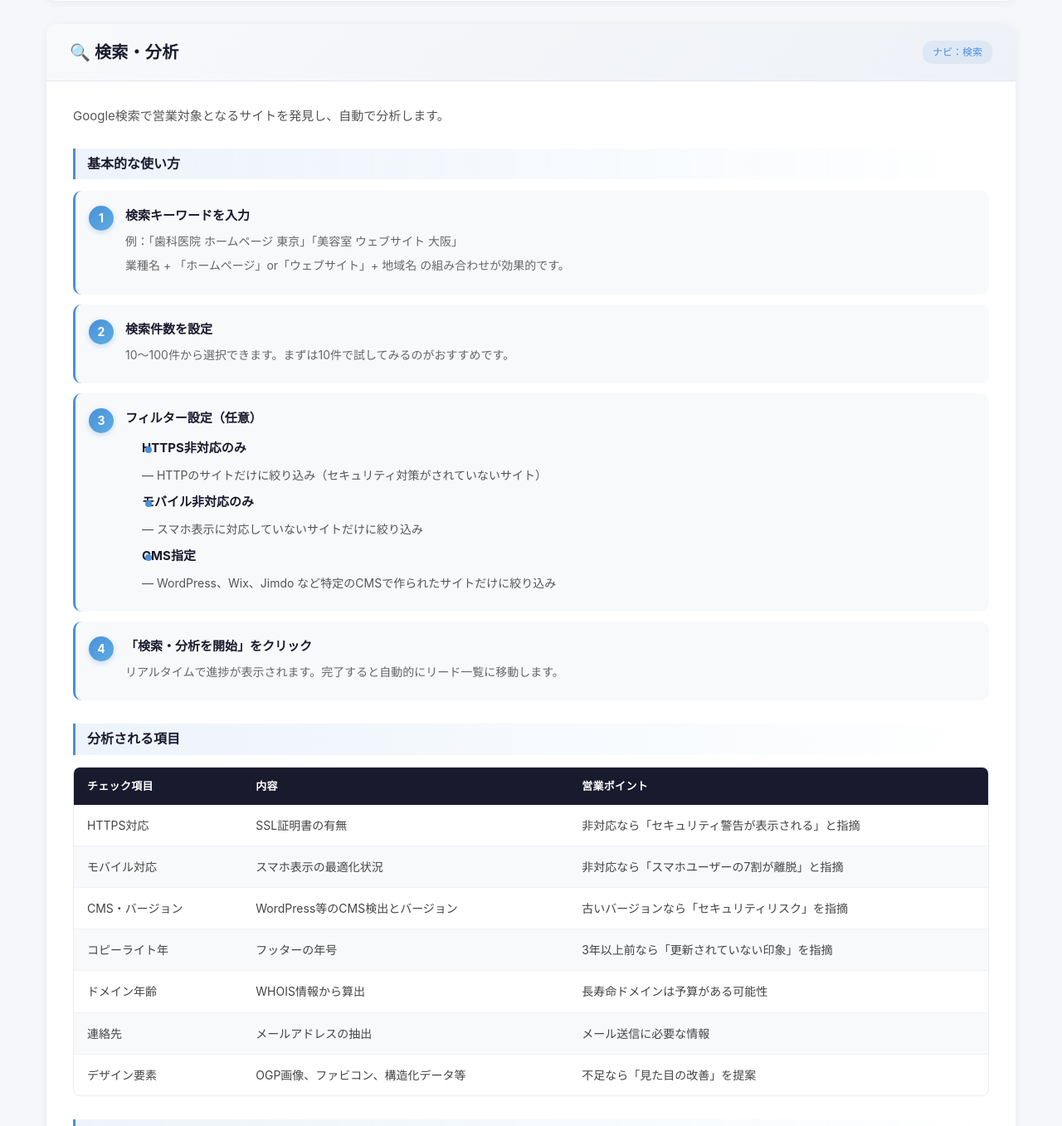
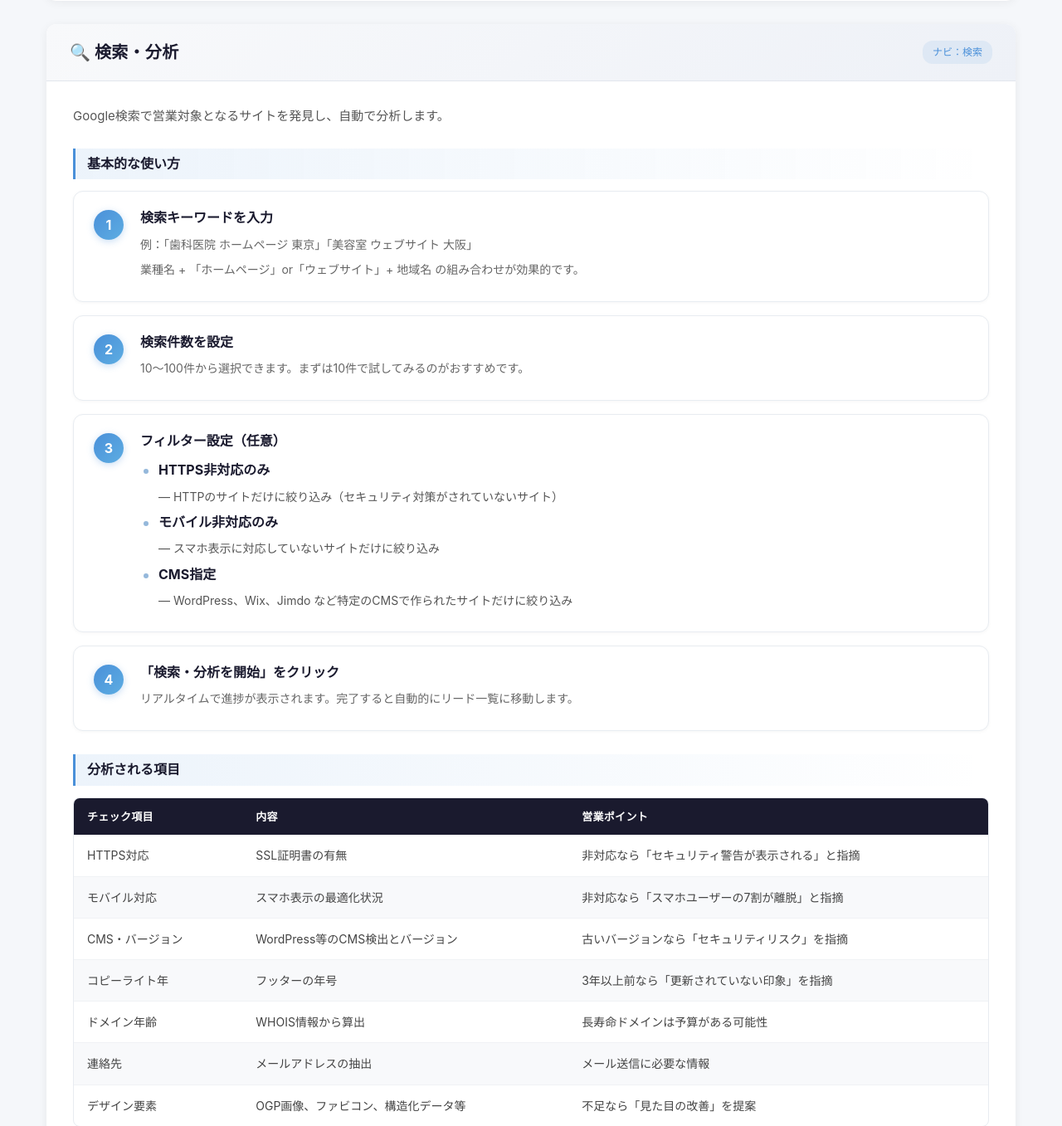
Before and after one commit to tsuratsura818/sales, a FastAPI app: page /manual in a window 1280 px wide. Shown: the part 798-2155 px from the top of the page at 83% size. Run offline with FastAPI, Linux system fonts and the light colour scheme.

Commit message:
fix: ステップリストのレイアウトをflexbox化
- 番号バッジとテキストを横並びflexboxで配置
- manual-step-contentラッパー追加で番号と本文を明確に分離
- 番号バッジを36pxに拡大、グラデーション+影で視認性向上
- カード風デザイン（白背景+ボーダー+ホバー浮き上がり）
- リスト項目に青ドット装飾を追加

Co-Authored-By: Claude Opus 4.6 <noreply@anthropic.com>

```diff
--- a/app/templates/manual.html
+++ b/app/templates/manual.html
@@ -86,25 +86,33 @@
             <h3>基本的な使い方</h3>
             <ol class="manual-steps">
                 <li>
+                    <div class="manual-step-content">
                         <strong>検索キーワードを入力</strong>
                         <p>例：「歯科医院 ホームページ 東京」「美容室 ウェブサイト 大阪」</p>
                         <p>業種名 + 「ホームページ」or「ウェブサイト」+ 地域名 の組み合わせが効果的です。</p>
+                    </div>
                 </li>
                 <li>
+                    <div class="manual-step-content">
                         <strong>検索件数を設定</strong>
                         <p>10〜100件から選択できます。まずは10件で試してみるのがおすすめです。</p>
+                    </div>
                 </li>
                 <li>
+                    <div class="manual-step-content">
                         <strong>フィルター設定（任意）</strong>
                         <ul>
                             <li><strong>HTTPS非対応のみ</strong> — HTTPのサイトだけに絞り込み（セキュリティ対策がされていないサイト）</li>
                             <li><strong>モバイル非対応のみ</strong> — スマホ表示に対応していないサイトだけに絞り込み</li>
                             <li><strong>CMS指定</strong> — WordPress、Wix、Jimdo など特定のCMSで作られたサイトだけに絞り込み</li>
                         </ul>
+                    </div>
                 </li>
                 <li>
+                    <div class="manual-step-content">
                         <strong>「検索・分析を開始」をクリック</strong>
                         <p>リアルタイムで進捗が表示されます。完了すると自動的にリード一覧に移動します。</p>
+                    </div>
                 </li>
             </ol>
         </div>
@@ -264,16 +272,22 @@
             <h3>メールの生成・送信</h3>
             <ol class="manual-steps">
                 <li>
+                    <div class="manual-step-content">
                         <strong>「メールを生成」ボタンをクリック</strong>
                         <p>Claude AIが分析結果をもとに、そのサイトの問題点を指摘する営業メールを自動生成します。ポートフォリオに同業種の実績があれば、自動的に文面に組み込まれます。</p>
+                    </div>
                 </li>
                 <li>
+                    <div class="manual-step-content">
                         <strong>件名・本文を確認・編集</strong>
                         <p>生成されたメールは自由に編集できます。送信先のメールアドレスも確認してください。</p>
+                    </div>
                 </li>
                 <li>
+                    <div class="manual-step-content">
                         <strong>「メールを送信」ボタンをクリック</strong>
                         <p>Gmail経由でメールが送信されます。BCCで自分宛にも控えが届きます。</p>
+                    </div>
                 </li>
             </ol>
         </div>
@@ -308,12 +322,16 @@
             <h3>フォローアップの開始方法</h3>
             <ol class="manual-steps">
                 <li>
+                    <div class="manual-step-content">
                         <strong>リード詳細ページを開く</strong>
                         <p>リード一覧から「詳細」ボタンで移動します。</p>
+                    </div>
                 </li>
                 <li>
+                    <div class="manual-step-content">
                         <strong>「フォローアップ開始」ボタンをクリック</strong>
                         <p>Claudeが3〜5通のステップメールを自動生成します。各ステップで異なる切り口のメールが作られます。</p>
+                    </div>
                 </li>
             </ol>
         </div>
@@ -363,16 +381,22 @@
             <h3>使い方</h3>
             <ol class="manual-steps">
                 <li>
+                    <div class="manual-step-content">
                         <strong>リード詳細ページの「競合分析」セクションで「実行」をクリック</strong>
                         <p>同業種・同エリアの競合サイトを自動で検索・分析します。</p>
+                    </div>
                 </li>
                 <li>
+                    <div class="manual-step-content">
                         <strong>分析結果を確認</strong>
                         <p>競合サイトの数、スコア比較のサマリーが表示されます。</p>
+                    </div>
                 </li>
                 <li>
+                    <div class="manual-step-content">
                         <strong>「競合比較メールを生成」をクリック</strong>
                         <p>「同業の○○社はすでにリニューアル済みです」のような比較情報を含んだメールが生成されます。</p>
+                    </div>
                 </li>
             </ol>
         </div>
@@ -396,9 +420,12 @@
             <h3>登録方法</h3>
             <ol class="manual-steps">
                 <li>
+                    <div class="manual-step-content">
                         <strong>「新規登録」をクリック</strong>
+                    </div>
                 </li>
                 <li>
+                    <div class="manual-step-content">
                         <strong>情報を入力</strong>
                         <ul>
                             <li><strong>実績タイトル</strong>（必須）— 例：「医療法人○○クリニック 公式サイトリニューアル」</li>
@@ -408,9 +435,12 @@
                             <li><strong>改善内容の説明</strong> — 何をどう改善したか</li>
                             <li><strong>成果の要約</strong> — 「問い合わせ数が2倍に」等の具体的成果</li>
                         </ul>
+                    </div>
                 </li>
                 <li>
+                    <div class="manual-step-content">
                         <strong>保存</strong>
+                    </div>
                 </li>
             </ol>
         </div>
@@ -480,24 +510,34 @@
             <h3>仕組み</h3>
             <ol class="manual-steps">
                 <li>
+                    <div class="manual-step-content">
                         <strong>自動監視（バックグラウンド）</strong>
                         <p>30分ごとにCrowdWorks・Lancersの新着案件をチェックします。設定済みのスキルプロフィールとマッチ度を自動計算し、高スコアの案件だけをピックアップします。</p>
+                    </div>
                 </li>
                 <li>
+                    <div class="manual-step-content">
                         <strong>LINE通知を受信</strong>
                         <p>マッチする案件が見つかると、LINEに通知が届きます。案件タイトル・予算・マッチ度が表示されます。</p>
+                    </div>
                 </li>
                 <li>
+                    <div class="manual-step-content">
                         <strong>応募 or スキップ</strong>
                         <p>LINEのボタンまたはWeb画面から「応募」か「スキップ」を選択します。</p>
+                    </div>
                 </li>
                 <li>
+                    <div class="manual-step-content">
                         <strong>提案文の自動生成</strong>
                         <p>「応募」を選ぶと、Claude AIが案件内容に合わせた提案文を自動生成します。</p>
+                    </div>
                 </li>
                 <li>
+                    <div class="manual-step-content">
                         <strong>提案文の確認・送信</strong>
                         <p>生成された提案文を確認し、「この内容で送信」をクリックすると、Playwrightが自動でフォームに入力して応募します。</p>
+                    </div>
                 </li>
             </ol>
         </div>
--- a/static/css/style.css
+++ b/static/css/style.css
@@ -1308,57 +1308,73 @@ textarea.form-control { resize: vertical; font-family: inherit; }
     padding-left: 0;
     list-style: none;
     counter-reset: manual-step;
+    display: flex;
+    flex-direction: column;
+    gap: 16px;
 }
 .manual-steps > li {
     counter-increment: manual-step;
-    position: relative;
-    padding: 18px 20px 18px 60px;
-    margin-bottom: 12px;
-    background: #f8f9fb;
-    border-radius: 10px;
-    border-left: 3px solid #4a90d9;
-    transition: box-shadow .2s;
+    display: flex;
+    gap: 20px;
+    align-items: flex-start;
+    padding: 20px 24px;
+    background: #fff;
+    border-radius: 12px;
+    border: 1px solid #e8ecf1;
+    box-shadow: 0 1px 4px rgba(0,0,0,.04);
+    transition: box-shadow .2s, transform .2s;
 }
 .manual-steps > li:hover {
-    box-shadow: 0 2px 8px rgba(74,144,217,.1);
+    box-shadow: 0 4px 16px rgba(74,144,217,.1);
+    transform: translateY(-1px);
 }
 .manual-steps > li::before {
     content: counter(manual-step);
-    position: absolute;
-    left: 16px;
-    top: 18px;
-    width: 30px;
-    height: 30px;
-    line-height: 30px;
+    flex-shrink: 0;
+    width: 36px;
+    height: 36px;
+    line-height: 36px;
     text-align: center;
     background: linear-gradient(135deg, #4a90d9, #5dade2);
     color: #fff;
     border-radius: 50%;
-    font-size: 14px;
+    font-size: 16px;
     font-weight: 700;
-    box-shadow: 0 2px 6px rgba(74,144,217,.3);
+    box-shadow: 0 2px 8px rgba(74,144,217,.3);
+    margin-top: 2px;
+}
+.manual-step-content {
+    flex: 1;
+    min-width: 0;
 }
 .manual-steps > li strong {
     display: block;
-    font-size: 15px;
+    font-size: 16px;
     color: #1a1a2e;
-    margin-bottom: 6px;
+    margin-bottom: 8px;
+    line-height: 1.4;
 }
 .manual-steps > li p {
     font-size: 14px;
     color: #666;
-    line-height: 1.8;
+    line-height: 1.9;
     margin: 4px 0;
 }
 .manual-steps > li ul {
-    margin-top: 8px;
-    padding-left: 20px;
+    margin-top: 10px;
+    padding-left: 0;
 }
 .manual-steps > li ul li {
     font-size: 14px;
     color: #555;
     line-height: 1.9;
-    padding: 2px 0;
+    padding: 3px 0 3px 22px;
+}
+.manual-steps > li ul li::before {
+    width: 6px;
+    height: 6px;
+    top: 13px;
+    background: #95b8db;
 }
 
 /* テーブル */
```
Lines whose indentation alone changed are shown as unchanged.
